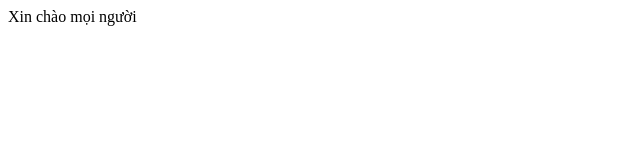
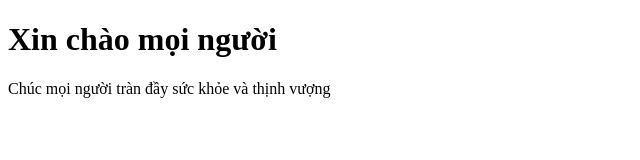
Before and after one commit to duyphuong1091/GitProject, a plain HTML site: page Source/index.html in a window 1280 px wide. Shown: the whole page, without its empty margins (0-640 px from the left). Drawn offline with Linux system fonts and the light colour scheme.

Commit message:
add <p> and change <h> -> <h1>

```diff
--- a/Source/index.html
+++ b/Source/index.html
@@ -6,6 +6,7 @@
     <title>Document</title>
 </head>
 <body>
-    <h>Xin chào mọi người</h>
+    <h1>Xin chào mọi người</h1>
+    <p>Chúc mọi người tràn đầy sức khỏe và thịnh vượng</p>
 </body>
 </html>
```
